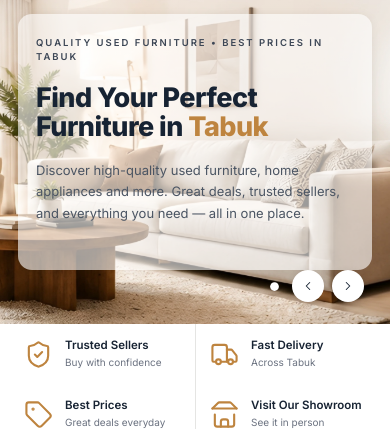
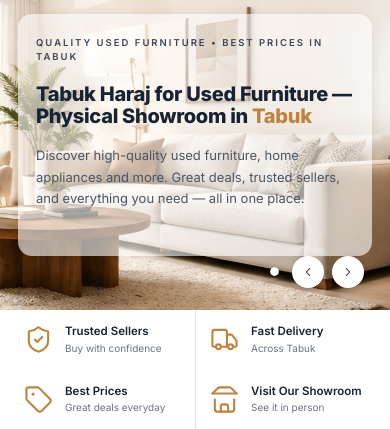
Before and after one commit to tanmoymondal1312/TabukHarajFurniture, a Django app: page / in a window 390 px wide. Shown: the part 68-497 px from the top of the page. Run offline with Django 5.2, Linux system fonts and the light colour scheme.

Commit message:
Replace hero heading with Tabuk Haraj showroom title
- New h1: Tabuk Haraj for Used Furniture - Physical Showroom in Tabuk
- Rescale heading per breakpoint (32/26/24/20px) so the longer title
  stays 2 lines and clear of the hero image at every width

```diff
--- a/static/css/main.css
+++ b/static/css/main.css
@@ -313,12 +313,12 @@ h2 {
 }
 
 .hero__title {
-  font-size: 41px;
+  font-size: 32px;
   font-weight: 800;
-  line-height: 1.1;
-  letter-spacing: -0.02em;
+  line-height: 1.12;
+  letter-spacing: -0.015em;
   color: var(--ink);
-  max-width: 460px;
+  max-width: 560px;
   margin-bottom: 18px;
 }
 
@@ -832,7 +832,7 @@ h2 {
   }
 
   .hero__title {
-    font-size: 36px;
+    font-size: 26px;
   }
 
   .hero__media {
@@ -982,7 +982,7 @@ h2 {
   }
 
   .hero__title {
-    font-size: 30px;
+    font-size: 24px;
   }
 
   .hero__eyebrow {
@@ -1045,7 +1045,7 @@ h2 {
   }
 
   .hero__title {
-    font-size: 27px;
+    font-size: 20px;
   }
 
   .listings__grid {
--- a/templates/partials/hero.html
+++ b/templates/partials/hero.html
@@ -3,7 +3,7 @@
   <div class="container hero__inner">
     <div class="hero__content">
       <p class="hero__eyebrow">Quality Used Furniture • Best Prices in Tabuk</p>
-      <h1 class="hero__title">Find Your Perfect<br>Furniture in <span class="hero__title-gold">Tabuk</span></h1>
+      <h1 class="hero__title">Tabuk Haraj for Used Furniture —<br>Physical Showroom in <span class="hero__title-gold">Tabuk</span></h1>
       <p class="hero__desc">
         Discover high-quality used furniture, home appliances and more.
         Great deals, trusted sellers, and everything you need — all in one place.
```
